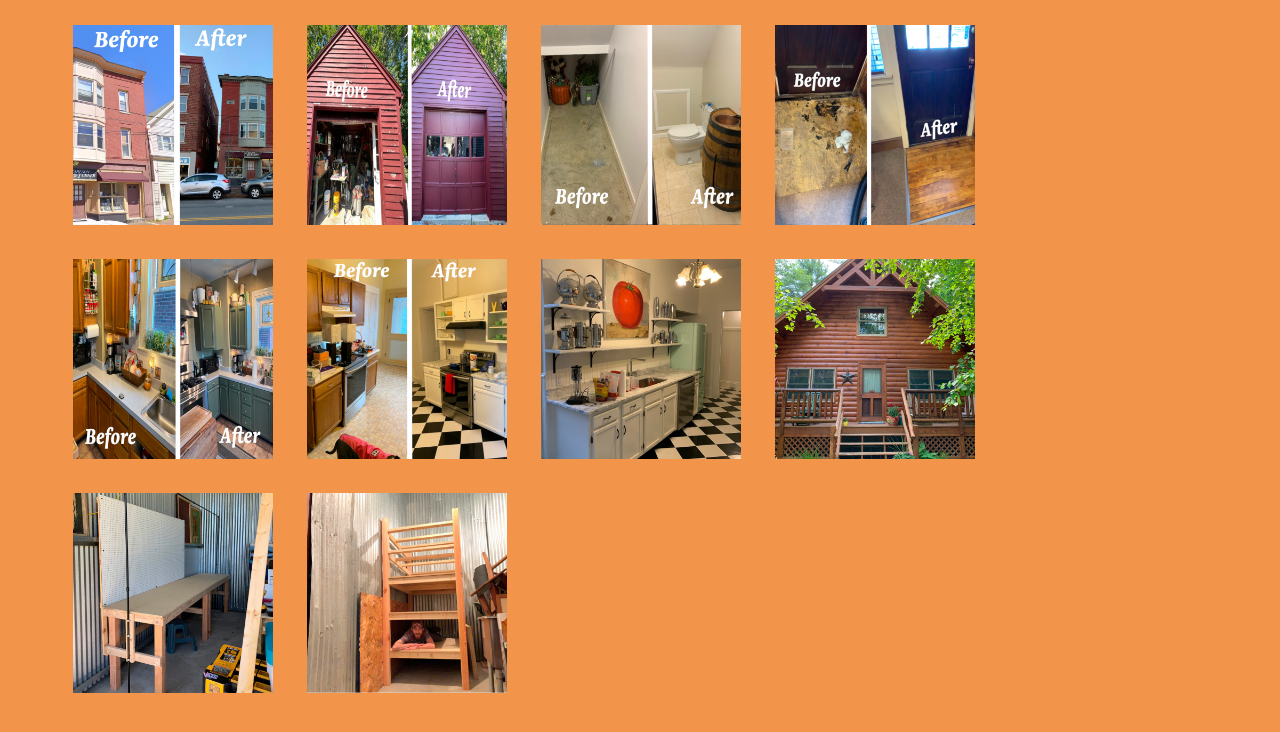
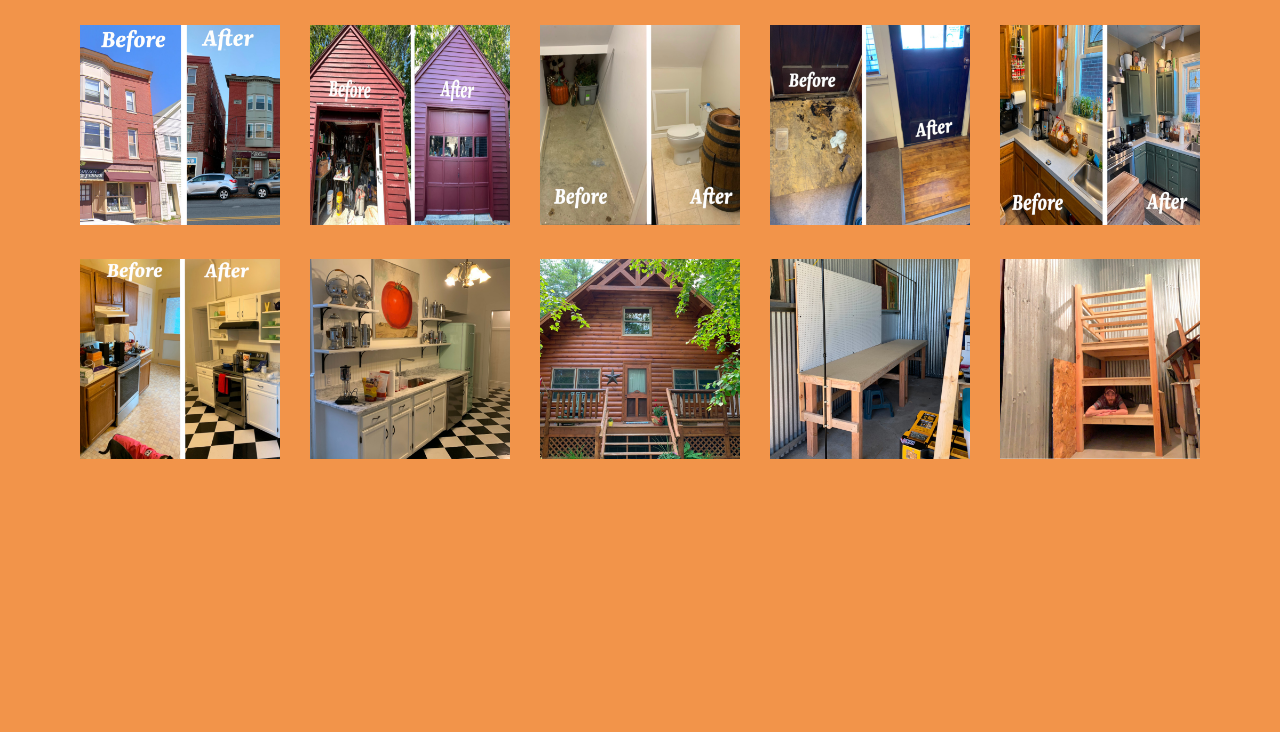
Before and after one commit to MyPetLobster/cs50-homepage, a plain HTML site: page my-dayjob.html in a window 1280 px wide. Drawn offline with Linux system fonts and the light colour scheme.

Commit message:
Put gallery into flexbox, center

```diff
--- a/css/style-child.css
+++ b/css/style-child.css
@@ -1,13 +1,16 @@
 @import url('https://fonts.googleapis.com/css2?family=Amatic+SC:wght@700&display=swap');
 
+/* My Day Job Style */
 
 body {
     background-color: #f2944a;
 }
 .container {
     margin: 10px 50px;
-    align-self: center;
+    display: flex;
+    flex-wrap: wrap;
     align-items: center;
+    justify-content: center;
 }
 
 .container img {
```
